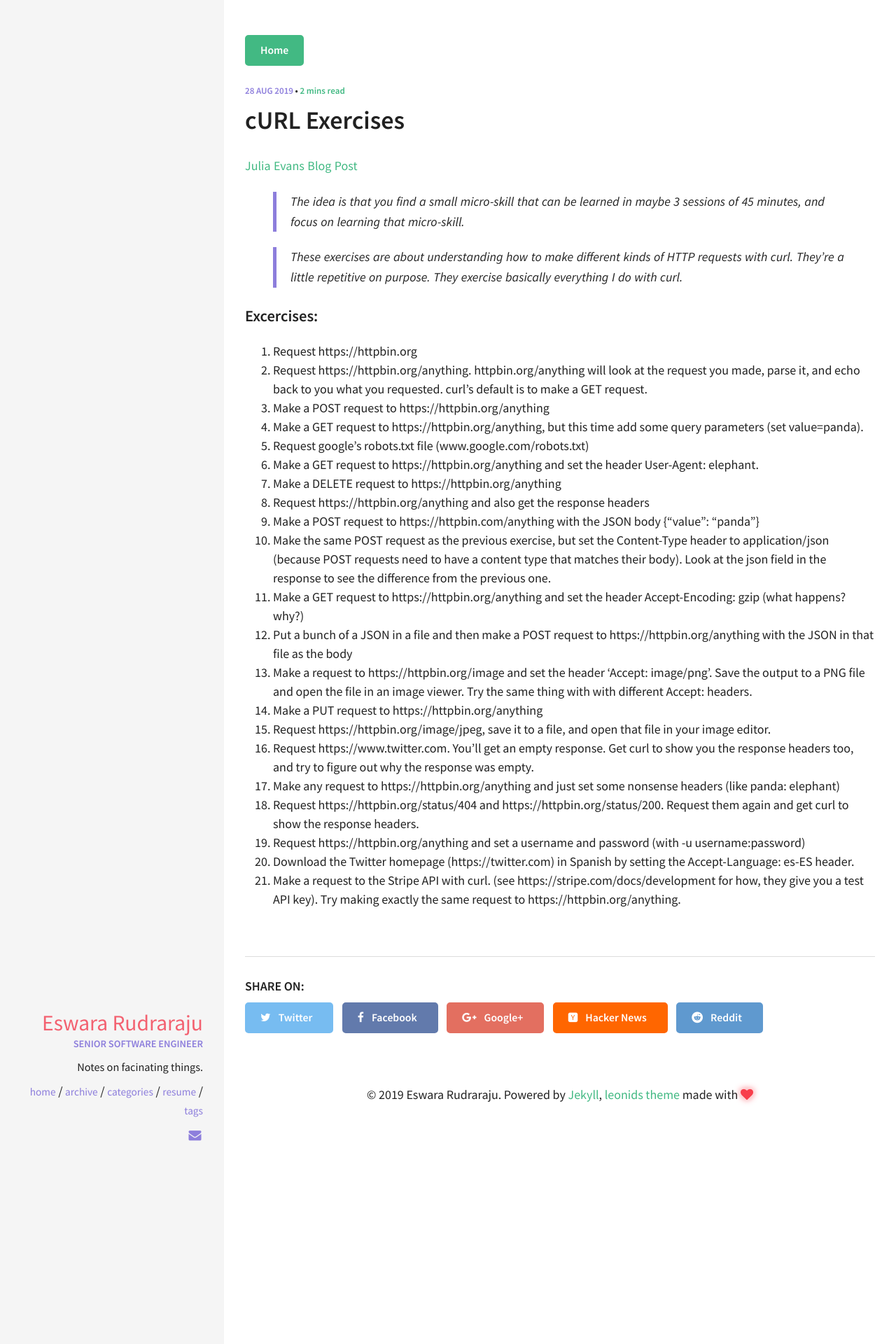
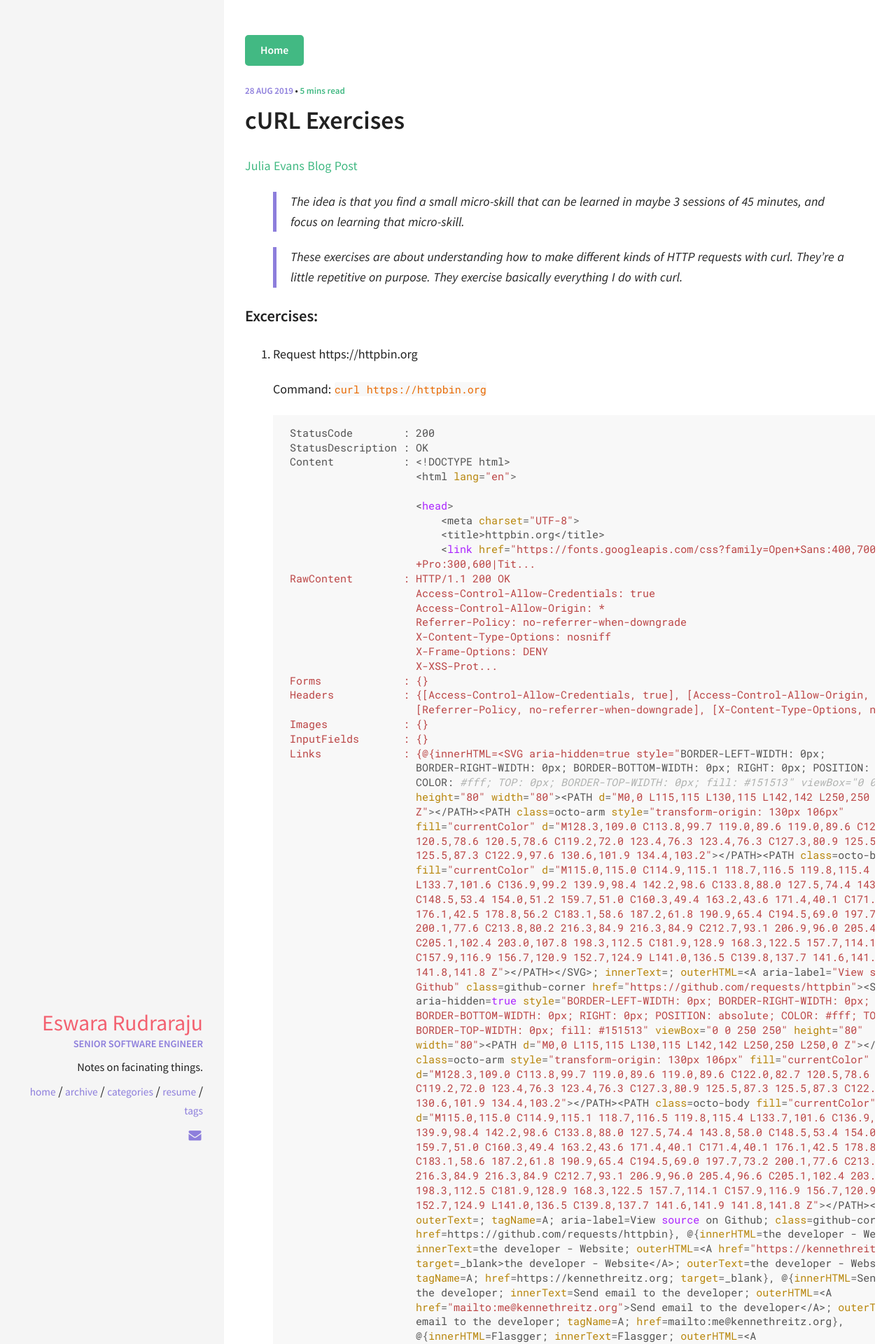
Before and after one commit to revarma/revarma.github.io, a Jekyll site: the page built from _posts/2019-08-28-curl-excercises.md, in a window 1280 px wide. Shown: the top 1920 px of the page at 70% size. Built offline with Jekyll 4.4.1, drawn with Linux system fonts in a browser that asks for light colours; some of the changed text lies outside the part shown.

Commit message:
Excercise 1

````diff
--- a/_posts/2019-08-28-curl-excercises.md
+++ b/_posts/2019-08-28-curl-excercises.md
@@ -14,6 +14,80 @@ excerpt: "Resources to understand Dynamic Programming."
 
 #### Excercises:
 1. Request https://httpbin.org
+
+    Command: `curl https://httpbin.org`
+
+    ```shell
+    StatusCode        : 200
+    StatusDescription : OK
+    Content           : <!DOCTYPE html>
+                        <html lang="en">
+
+                        <head>
+                            <meta charset="UTF-8">
+                            <title>httpbin.org</title>
+                            <link href="https://fonts.googleapis.com/css?family=Open+Sans:400,700|Source+Code
+                        +Pro:300,600|Tit...
+    RawContent        : HTTP/1.1 200 OK
+                        Access-Control-Allow-Credentials: true
+                        Access-Control-Allow-Origin: *
+                        Referrer-Policy: no-referrer-when-downgrade
+                        X-Content-Type-Options: nosniff
+                        X-Frame-Options: DENY
+                        X-XSS-Prot...
+    Forms             : {}
+    Headers           : {[Access-Control-Allow-Credentials, true], [Access-Control-Allow-Origin, *],
+                        [Referrer-Policy, no-referrer-when-downgrade], [X-Content-Type-Options, nosniff]...}
+    Images            : {}
+    InputFields       : {}
+    Links             : {@{innerHTML=<SVG aria-hidden=true style="BORDER-LEFT-WIDTH: 0px;
+                        BORDER-RIGHT-WIDTH: 0px; BORDER-BOTTOM-WIDTH: 0px; RIGHT: 0px; POSITION: absolute;
+                        COLOR: #fff; TOP: 0px; BORDER-TOP-WIDTH: 0px; fill: #151513" viewBox="0 0 250 250"
+                        height="80" width="80"><PATH d="M0,0 L115,115 L130,115 L142,142 L250,250 L250,0
+                        Z"></PATH><PATH class=octo-arm style="transform-origin: 130px 106px"
+                        fill="currentColor" d="M128.3,109.0 C113.8,99.7 119.0,89.6 119.0,89.6 C122.0,82.7
+                        120.5,78.6 120.5,78.6 C119.2,72.0 123.4,76.3 123.4,76.3 C127.3,80.9 125.5,87.3
+                        125.5,87.3 C122.9,97.6 130.6,101.9 134.4,103.2"></PATH><PATH class=octo-body
+                        fill="currentColor" d="M115.0,115.0 C114.9,115.1 118.7,116.5 119.8,115.4
+                        L133.7,101.6 C136.9,99.2 139.9,98.4 142.2,98.6 C133.8,88.0 127.5,74.4 143.8,58.0
+                        C148.5,53.4 154.0,51.2 159.7,51.0 C160.3,49.4 163.2,43.6 171.4,40.1 C171.4,40.1
+                        176.1,42.5 178.8,56.2 C183.1,58.6 187.2,61.8 190.9,65.4 C194.5,69.0 197.7,73.2
+                        200.1,77.6 C213.8,80.2 216.3,84.9 216.3,84.9 C212.7,93.1 206.9,96.0 205.4,96.6
+                        C205.1,102.4 203.0,107.8 198.3,112.5 C181.9,128.9 168.3,122.5 157.7,114.1
+                        C157.9,116.9 156.7,120.9 152.7,124.9 L141.0,136.5 C139.8,137.7 141.6,141.9
+                        141.8,141.8 Z"></PATH></SVG>; innerText=; outerHTML=<A aria-label="View source on
+                        Github" class=github-corner href="https://github.com/requests/httpbin"><SVG
+                        aria-hidden=true style="BORDER-LEFT-WIDTH: 0px; BORDER-RIGHT-WIDTH: 0px;
+                        BORDER-BOTTOM-WIDTH: 0px; RIGHT: 0px; POSITION: absolute; COLOR: #fff; TOP: 0px;
+                        BORDER-TOP-WIDTH: 0px; fill: #151513" viewBox="0 0 250 250" height="80"
+                        width="80"><PATH d="M0,0 L115,115 L130,115 L142,142 L250,250 L250,0 Z"></PATH><PATH
+                        class=octo-arm style="transform-origin: 130px 106px" fill="currentColor"
+                        d="M128.3,109.0 C113.8,99.7 119.0,89.6 119.0,89.6 C122.0,82.7 120.5,78.6 120.5,78.6
+                        C119.2,72.0 123.4,76.3 123.4,76.3 C127.3,80.9 125.5,87.3 125.5,87.3 C122.9,97.6
+                        130.6,101.9 134.4,103.2"></PATH><PATH class=octo-body fill="currentColor"
+                        d="M115.0,115.0 C114.9,115.1 118.7,116.5 119.8,115.4 L133.7,101.6 C136.9,99.2
+                        139.9,98.4 142.2,98.6 C133.8,88.0 127.5,74.4 143.8,58.0 C148.5,53.4 154.0,51.2
+                        159.7,51.0 C160.3,49.4 163.2,43.6 171.4,40.1 C171.4,40.1 176.1,42.5 178.8,56.2
+                        C183.1,58.6 187.2,61.8 190.9,65.4 C194.5,69.0 197.7,73.2 200.1,77.6 C213.8,80.2
+                        216.3,84.9 216.3,84.9 C212.7,93.1 206.9,96.0 205.4,96.6 C205.1,102.4 203.0,107.8
+                        198.3,112.5 C181.9,128.9 168.3,122.5 157.7,114.1 C157.9,116.9 156.7,120.9
+                        152.7,124.9 L141.0,136.5 C139.8,137.7 141.6,141.9 141.8,141.8 Z"></PATH></SVG></A>;
+                        outerText=; tagName=A; aria-label=View source on Github; class=github-corner;
+                        href=https://github.com/requests/httpbin}, @{innerHTML=the developer - Website;
+                        innerText=the developer - Website; outerHTML=<A href="https://kennethreitz.org"
+                        target=_blank>the developer - Website</A>; outerText=the developer - Website;
+                        tagName=A; href=https://kennethreitz.org; target=_blank}, @{innerHTML=Send email to
+                        the developer; innerText=Send email to the developer; outerHTML=<A
+                        href="mailto:me@kennethreitz.org">Send email to the developer</A>; outerText=Send
+                        email to the developer; tagName=A; href=mailto:me@kennethreitz.org},
+                        @{innerHTML=Flasgger; innerText=Flasgger; outerHTML=<A
+                        href="https://github.com/rochacbruno/flasgger" target=_blank>Flasgger</A>;
+                        outerText=Flasgger; tagName=A; href=https://github.com/rochacbruno/flasgger;
+                        target=_blank}...}
+    ParsedHtml        : System.__ComObject
+    RawContentLength  : 9593
+    ```
+
 2. Request https://httpbin.org/anything. httpbin.org/anything will look at the request you made, parse it, and echo back to you what you requested. curl’s default is to make a GET request.
 3. Make a POST request to https://httpbin.org/anything
 4. Make a GET request to https://httpbin.org/anything, but this time add some query parameters (set value=panda).
````
